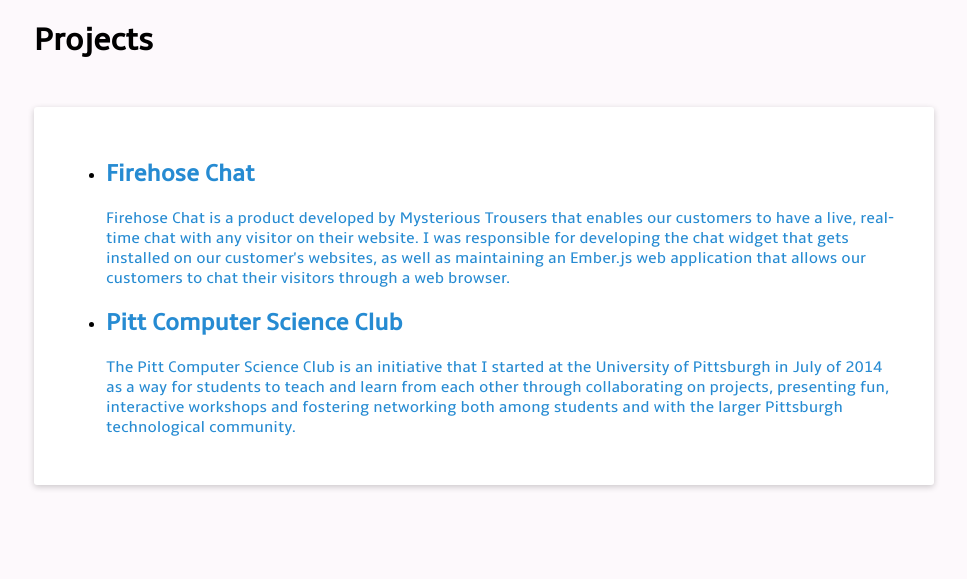
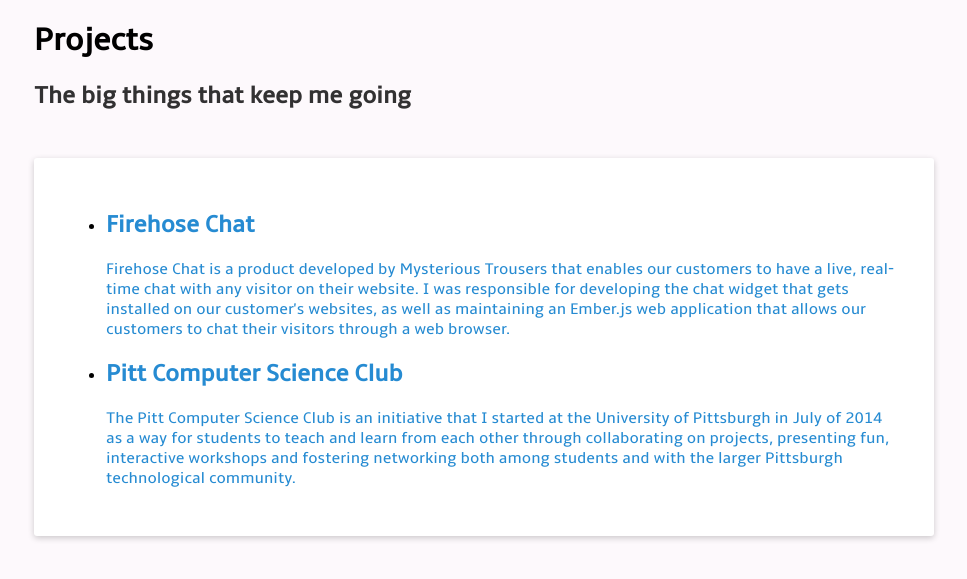
Before and after one commit to alexlafroscia/alexlafroscia.github.io, a Jekyll site: the page built from projects.html, in a window 1280 px wide. Shown: the top 579 px of the page, without its empty margins (156-1123 px from the left). Built offline with Jekyll 4.4.1, drawn with Linux system fonts in a browser that asks for light colours.

Commit message:
Add page taglines

```diff
--- a/_layouts/page.html
+++ b/_layouts/page.html
@@ -6,6 +6,11 @@
 
 <div class="invisi-box">
   <h1>{{ page.title }}</h1>
+
+  {% if page.tagline %}
+    <h2 class="tagline">{{ page.tagline }}</h2>
+  {% endif %}
+
 </div>
 
 <div class="page">
--- a/_sass/_base.scss
+++ b/_sass/_base.scss
@@ -162,3 +162,7 @@
     color: $twitter-brand;
   }
 }
+
+.tagline {
+  opacity: .8;
+}
--- a/projects.html
+++ b/projects.html
@@ -1,5 +1,6 @@
 ---
 title: Projects
+tagline: "The big things that keep me going"
 layout: page
 permalink: /projects/
 ---
```
